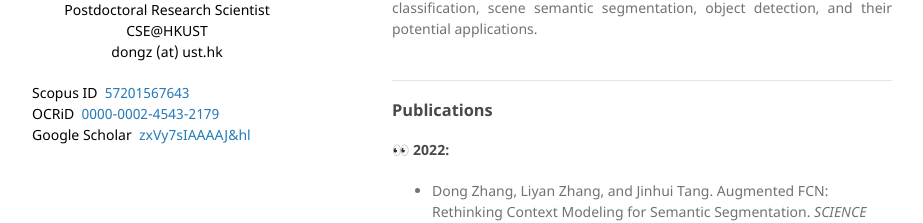
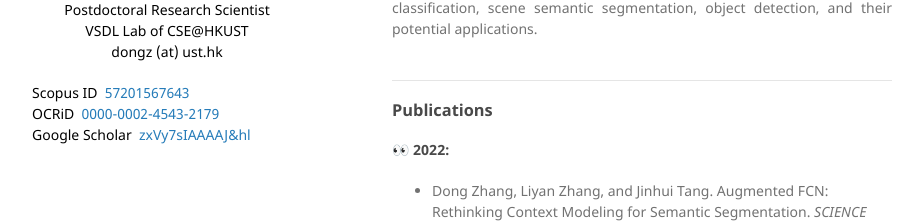
Before and after one commit to ZHANGDONG-NJUST/zhangdong-njust.github.io, a Jekyll site: the page built from index.md, in a window 1280 px wide. Shown: the part 288-511 px from the top of the page, without its empty margins (178-1101 px from the left). Built offline with Jekyll 4.4.1, drawn with Linux system fonts in a browser that asks for light colours; our own code applies the rules of GitHub Pages for plain Markdown files.

Commit message:
Update default.html

```diff
--- a/_layouts/default.html
+++ b/_layouts/default.html
@@ -20,7 +20,7 @@
         {% endif %}
 
         {% if site.github.is_user_page %}
-        <p align="center" class="view"><font color="black">Dong Zhang<br> Postdoctoral Research Scientist<br> CSE@HKUST<br> dongz (at) ust.hk</font></p>
+        <p align="center" class="view"><font color="black">Dong Zhang<br> Postdoctoral Research Scientist<br> VSDL Lab of CSE@HKUST<br> dongz (at) ust.hk</font></p>
         {% endif %}
 
         {% if site.github.is_user_page %}
```
